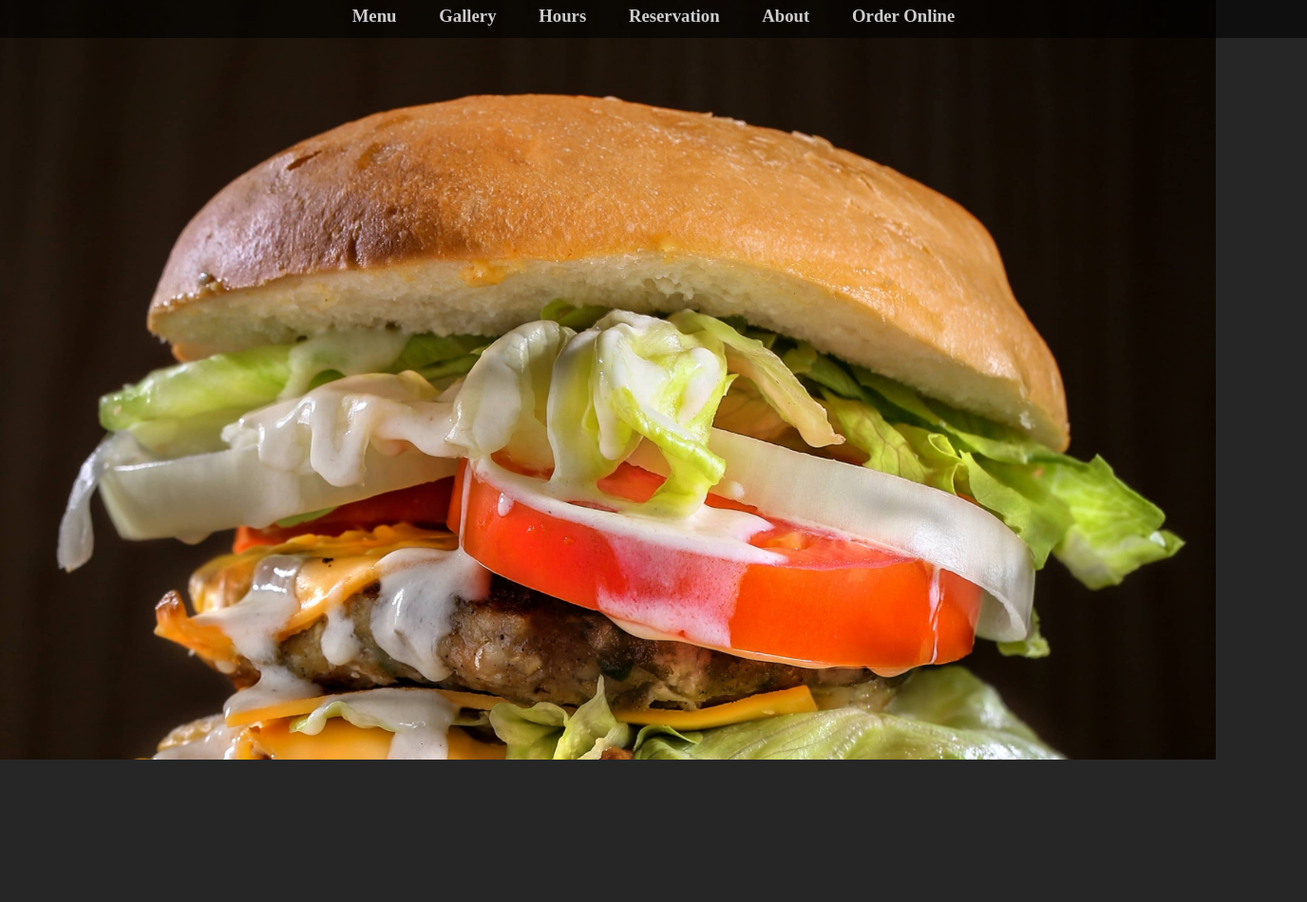
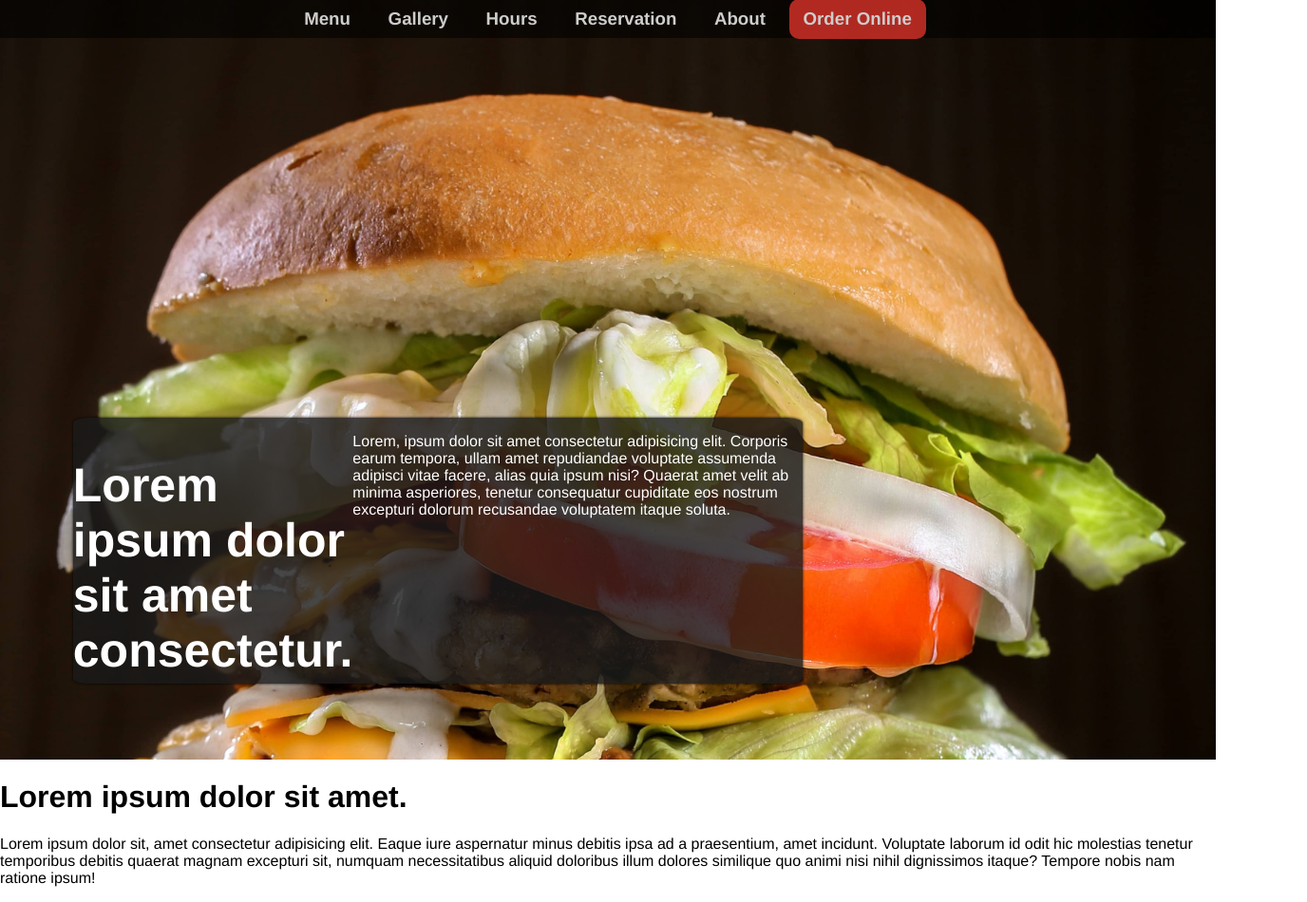
Before and after one commit to Kyler223/Kylers-Bar-and-Grill-Website, a plain HTML site: page index.html in a window 1280 px wide. Shown: the whole page at 95% size, 1376 px wide, since content can reach past the window. Before the commit the page ends 800 px from the top, so only its background shows below. Drawn offline with Linux system fonts and the light colour scheme.

Commit message:
cover text added

```diff
--- a/index.html
+++ b/index.html
@@ -12,15 +12,23 @@
             <h3>Hours</h3>
             <h3>Reservation</h3>
             <h3>About</h3>
-            <h3>Order Online</h3>
+            <h3 id="orderOnline">Order Online</h3>
         </nav>
         <div class="inner">
             <div class="images-wrapper">
+                <div id="cover-img-text">
+                    <h2>Lorem ipsum dolor sit amet consectetur.</h2>
+                    <p>Lorem, ipsum dolor sit amet consectetur adipisicing elit. Corporis earum tempora, ullam amet repudiandae voluptate assumenda adipisci vitae facere, alias quia ipsum nisi? Quaerat amet velit ab minima asperiores, tenetur consequatur cupiditate eos nostrum excepturi dolorum recusandae voluptatem itaque soluta.</p>
+                </div>
                 <img id="mainImg4" src="images/pexels-rania-alhamed-2454533.jpg">
                 <img id="mainImg3" src="images/pexels-elevate-1267696.jpg">
                 <img id="mainImg2" src="images/pexels-kasumi-loffler-3535383.jpg">
                 <img id="mainImg1" src="images/pexels-rajesh-tp-1633578.jpg">
             </div>
         </div>
+        <div>
+            <h1>Lorem ipsum dolor sit amet.</h1>
+            <p>Lorem ipsum dolor sit, amet consectetur adipisicing elit. Eaque iure aspernatur minus debitis ipsa ad a praesentium, amet incidunt. Voluptate laborum id odit hic molestias tenetur temporibus debitis quaerat magnam excepturi sit, numquam necessitatibus aliquid doloribus illum dolores similique quo animi nisi nihil dignissimos itaque? Tempore nobis nam ratione ipsum!</p>
+        </div>
     </body>
 </html>
--- a/styles.css
+++ b/styles.css
@@ -3,43 +3,49 @@ html {
 }
 
 body {
-  background-color: rgba(0, 0, 0, .85);
-  color: rgb(255, 255, 255);
+  background-color: rgb(255, 255, 255);
+  color: rgb(0, 0, 0);
   margin: 0;
   padding: 0;
+  font-family: "Helvetica";
 }
 
 nav {
-  position: absolute;
+  position: fixed;
   z-index: 100;
   display: flex;
   flex-flow: row;
-  gap: 2.8rem;
-  padding: 0 3rem;
+  gap: .6rem;
+  /* padding: 0 3rem; */
   width: fit-content;
   justify-content: center;
   align-items: center;
   height: 5vh;
   width: 100%;
   background-color: rgba(0, 0, 0, .6);
+  color: white;
 }
 
 nav h3 {
-  padding-bottom: 6px;
+  padding: 10px 15px;
   transition: all 100ms ease-in-out;
   opacity: .8;
 }
 
 nav h3:hover {
-  padding: 0 1px;
+  padding: 10px 18px;
   transform: scale(1.025);
   border-bottom: 1px solid rgb(95, 95, 95);
   opacity: 1;
   animation: fadeInBorder 200ms ease-in-out;
 }
 
+#orderOnline {
+  background-color: #DB332A;
+  border-radius: 10px;
+}
+
 .inner {
-  /* max-width: 1300px; */
   height: 100vh;
   width: 100%;
   margin: 0 auto;
@@ -61,6 +67,25 @@ nav h3:hover {
   position: absolute;
   width: 100%;
   object-fit: cover;
+}
+
+#cover-img-text {
+  position: absolute;
+  display: flex;
+  top: 55%;
+  left: 6%;
+  z-index: 200;
+  width: 60%;
+  height: 35%;
+  background-color: hsla(0, 0%, 10%, 0.8);
+  border-radius: 2%;
+  /* backdrop-filter: saturate(180%) blur(20px); */
+  box-shadow: 0 0 3px black;
+  color: white;
+}
+
+#cover-img-text h2 {
+  font-size: 50px;
 }
 
 
```
